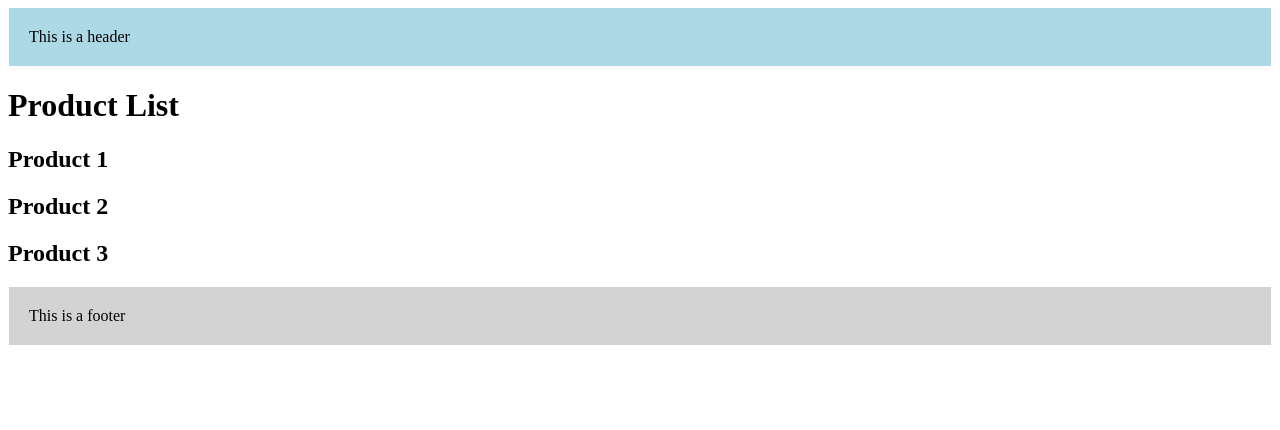
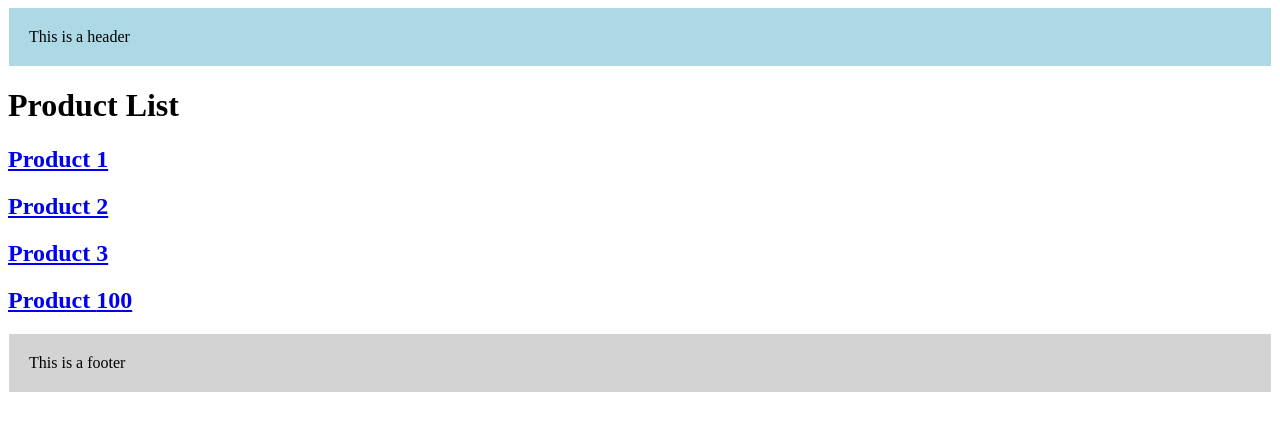
Before and after one commit to AbhinavRai2004/NextJs, a Next.js app in the folder routing-domo/: page /products in a window 1280 px wide. Shown: the top 430 px of the page. Built offline with nearby package versions, Linux system fonts and the light colour scheme.

Commit message:
link-component-navigation

```diff
--- a/routing-domo/app/products/page.tsx
+++ b/routing-domo/app/products/page.tsx
@@ -1,12 +1,24 @@
+import Link from "next/link";
+
 export default function Products() {
+  const productId = 100;
   return (
     <>
       <div className="products">
         <h1>Product List</h1>
-                <h2>Product 1</h2>
-                <h2>Product 2</h2>
-                <h2>Product 3</h2>
+        <h2>
+          <Link href="products/1">Product 1</Link>
+        </h2>
+        <h2>
+          <Link href="products/2">Product 2</Link>
+        </h2>
+        <h2>
+          <Link href="products/3">Product 3</Link>
+        </h2>
+        <h2>
+          <Link href={`products/${productId}`}>Product {productId}</Link>
+        </h2>
       </div>
     </>
-    )
+  );
 }
```
Also changed, not shown: routing-domo/app/about/page.tsx (+8 -1 lines), routing-domo/app/page.tsx (+8 -1 lines). Lines whose indentation alone changed are shown as unchanged.
